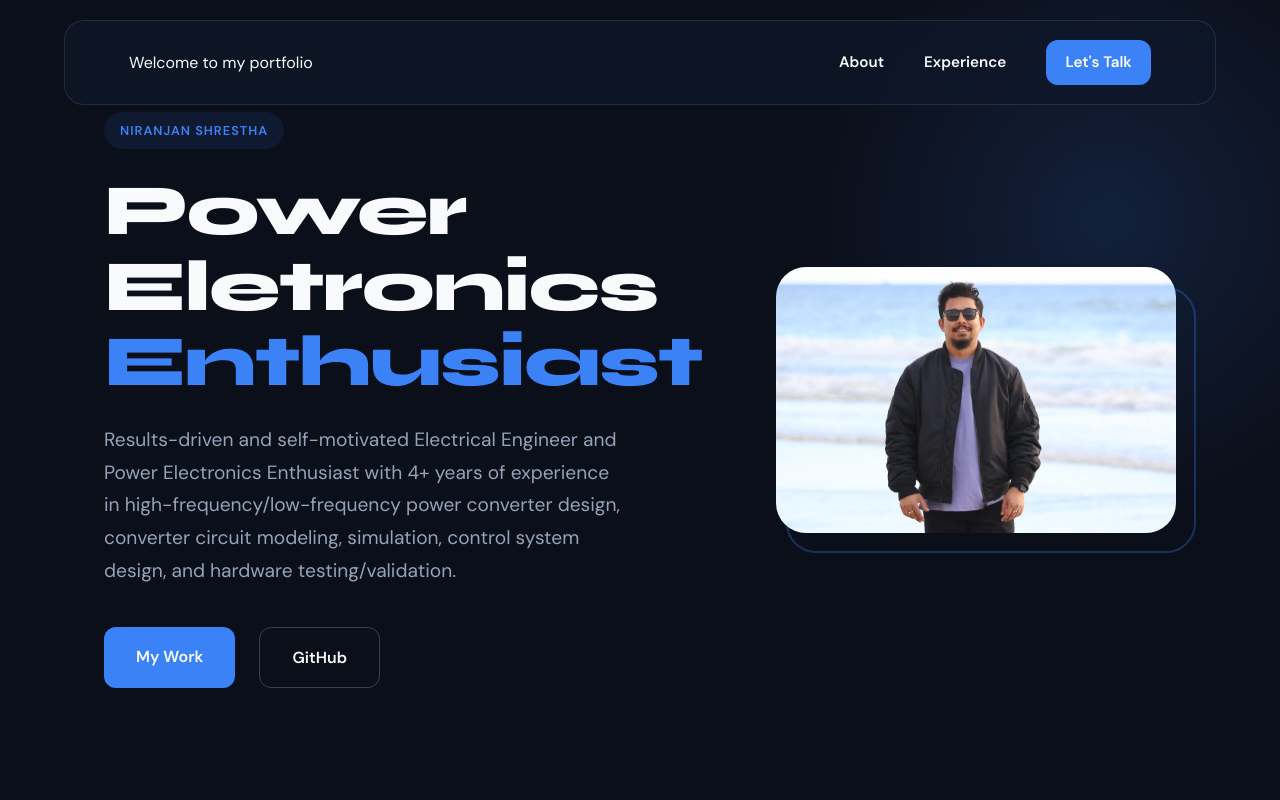
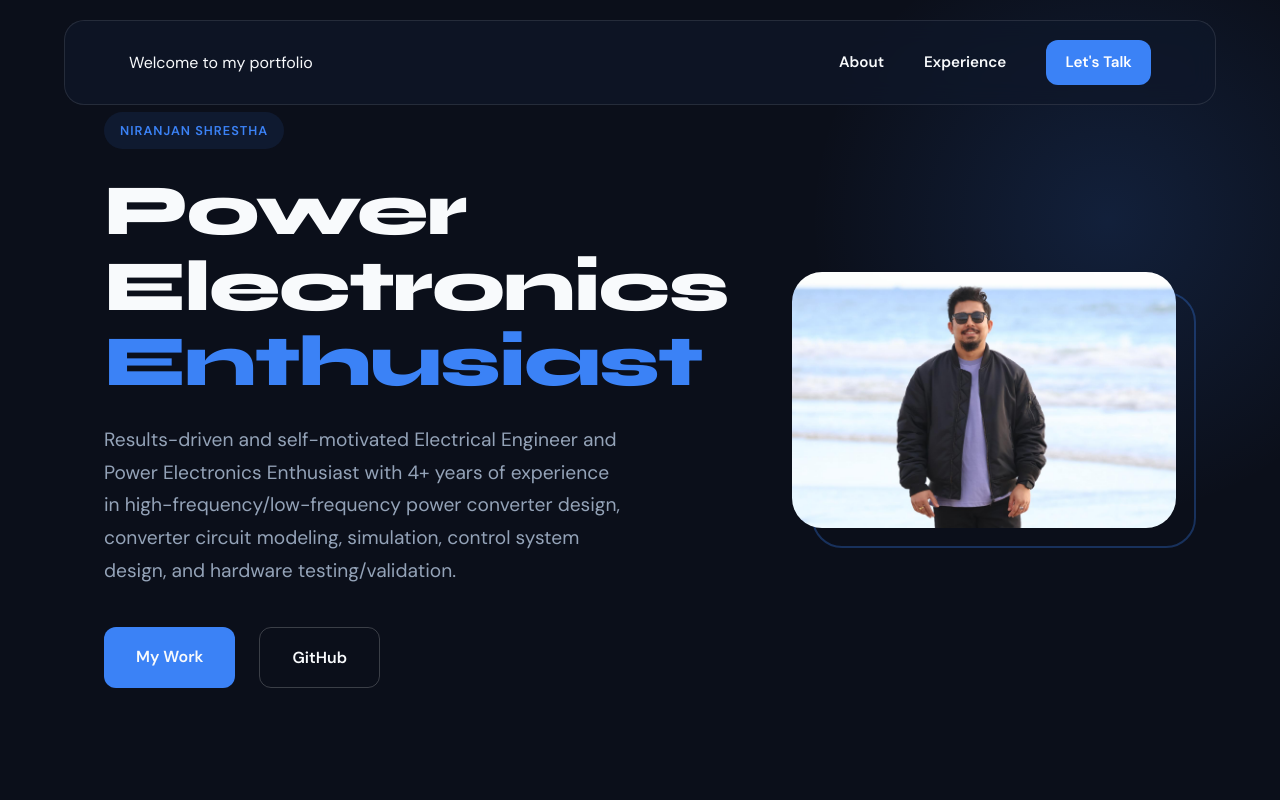
Before and after one commit to Niranjan1012/Niranjan1012.github.io, a plain HTML site: page index.html in a window 1280 px wide. Shown: the top 800 px of the page. Drawn offline with Linux system fonts and the light colour scheme.

Commit message:
Update index.html

```diff
--- a/index.html
+++ b/index.html
@@ -264,7 +264,7 @@
             <section class="hero">
                 <div class="hero-text">
                     <div class="badge">Niranjan Shrestha</div>
-                    <h1>Power Eletronics <br><span>Enthusiast</span></h1>
+                    <h1>Power Electronics <br><span>Enthusiast</span></h1>
                     <p>Results-driven and self-motivated Electrical Engineer and Power Electronics Enthusiast with 4+ years of experience in high-frequency/low-frequency power converter design, converter circuit modeling, simulation, control system design, and hardware testing/validation.</p>
                     <div class="hero-btns">
                         <a href="#experience" class="btn-primary">My Work</a>
```
